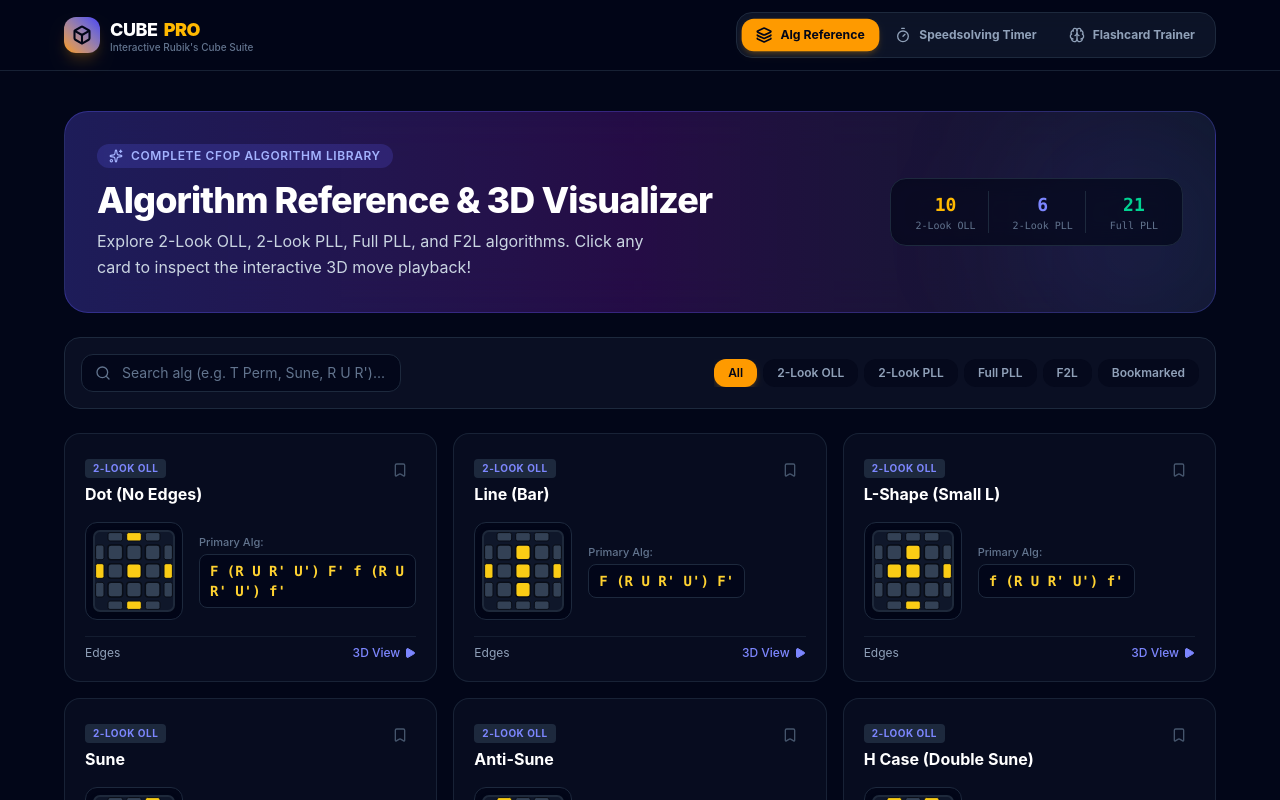
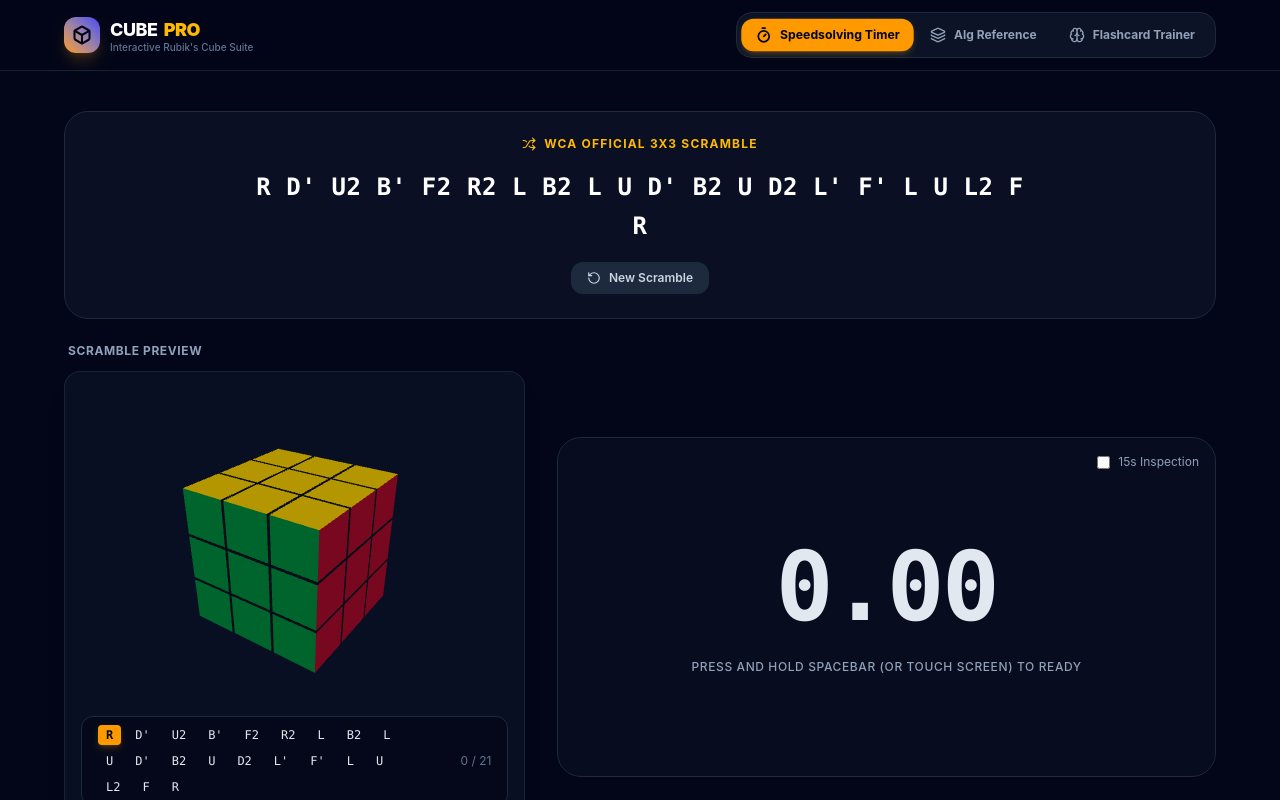
Before and after one commit to Shangmin-Chen/cube, a React (Vite) app: page / in a window 1280 px wide. Shown: the top 800 px of the page. Built offline with nearby package versions, Linux system fonts and the light colour scheme.

Commit message:
Set Speedsolving Timer as homepage

```diff
--- a/src/App.tsx
+++ b/src/App.tsx
@@ -5,7 +5,7 @@
 import { TimerTab } from './components/TimerTab';
 
 export function App() {
-  const [activeTab, setActiveTab] = useState<'reference' | 'timer' | 'trainer'>('reference');
+  const [activeTab, setActiveTab] = useState<'timer' | 'reference' | 'trainer'>('timer');
 
   return (
     <div className="min-h-screen bg-slate-950 text-slate-100 flex flex-col selection:bg-amber-500 selection:text-slate-950 font-sans">
--- a/src/components/Navbar.tsx
+++ b/src/components/Navbar.tsx
@@ -8,8 +8,8 @@
 
 export const Navbar: React.FC<NavbarProps> = ({ activeTab, setActiveTab }) => {
   const navItems = [
+    { id: 'timer', label: 'Speedsolving Timer', icon: Timer },
     { id: 'reference', label: 'Alg Reference', icon: Layers },
-    { id: 'timer', label: 'Speedsolving Timer', icon: Timer },
     { id: 'trainer', label: 'Flashcard Trainer', icon: Brain },
   ] as const;
 
@@ -17,7 +17,7 @@
     <header className="sticky top-0 z-40 bg-slate-950/80 backdrop-blur-xl border-b border-slate-800/80 px-4 py-3">
       <div className="max-w-6xl mx-auto flex items-center justify-between">
         {/* Brand Logo */}
-        <div className="flex items-center gap-2.5 cursor-pointer" onClick={() => setActiveTab('reference')}>
+        <div className="flex items-center gap-2.5 cursor-pointer" onClick={() => setActiveTab('timer')}>
           <div className="w-9 h-9 rounded-xl bg-gradient-to-tr from-amber-500 to-indigo-600 flex items-center justify-center shadow-lg shadow-amber-500/20">
             <Box className="w-5 h-5 text-slate-950 stroke-[2.5]" />
           </div>
```
